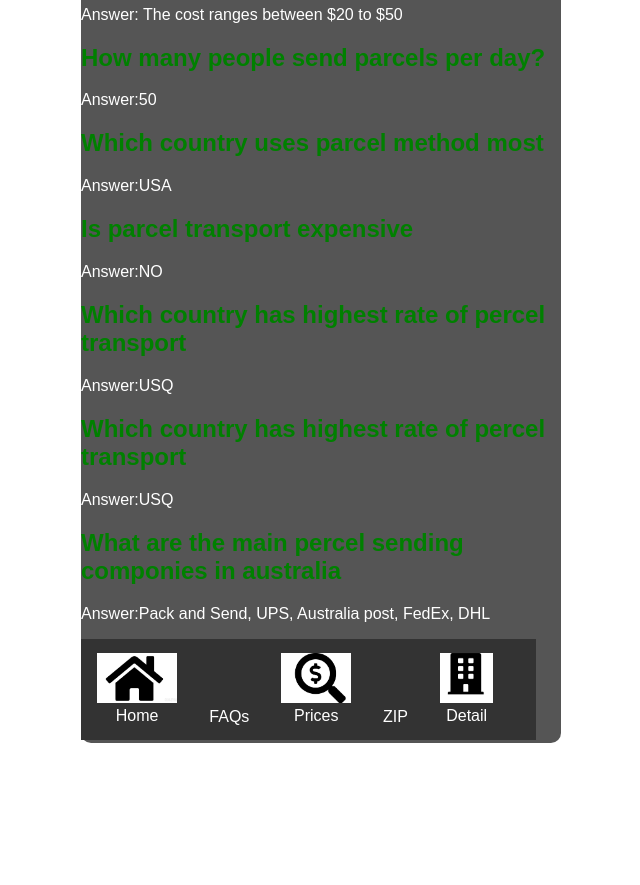
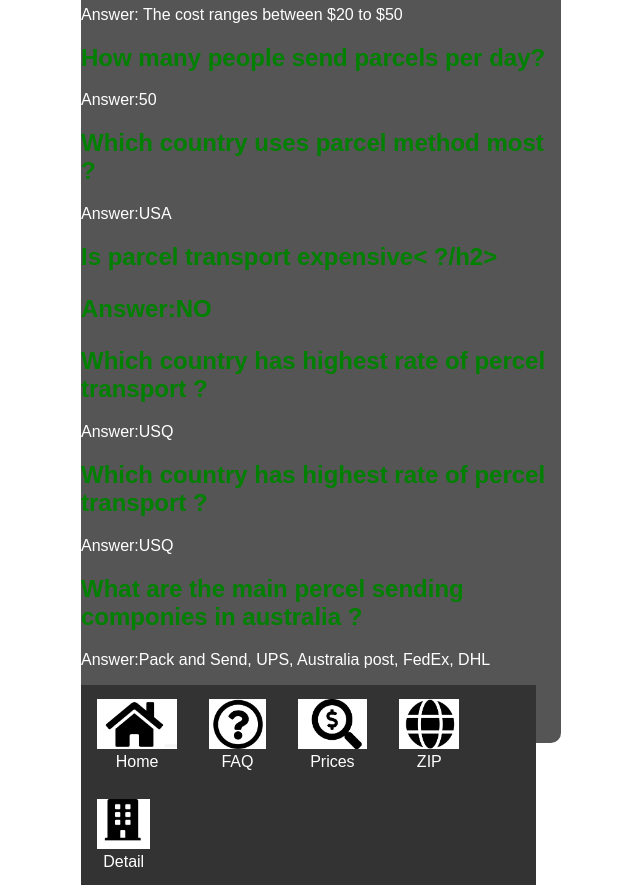
Before and after one commit to sakar31/sakar31.github.io, a plain HTML site: page faq.html in a window 1280 px wide. Shown: the part 260-1145 px from the top of the page, without its empty margins (319-959 px from the left). Before the commit the page ends 1011 px from the top, so only its background shows below. Drawn offline with Linux system fonts and the light colour scheme.

```diff
--- a/faq.html
+++ b/faq.html
@@ -52,21 +52,21 @@
 
       <p>Answer:50</p>
 
-      <h2 style="color: green">Which country uses parcel method most</h2>
+      <h2 style="color: green">Which country uses parcel method most ?</h2>
 
       <p>Answer:USA</p>
 
-      <h2 style="color: green">Is parcel transport expensive</h2>
+      <h2 style="color: green">Is parcel transport expensive< ?/h2>
 
       <p>Answer:NO</p>
-      <h2 style="color: green">Which country has highest rate of percel transport</h2>
+      <h2 style="color: green">Which country has highest rate of percel transport ?</h2>
 
       <p>Answer:USQ</p>
 
-      <h2 style="color: green">Which country has highest rate of percel transport</h2>
+      <h2 style="color: green">Which country has highest rate of percel transport ?</h2>
 
       <p>Answer:USQ</p>
-      <h2 style="color: green">What are the main percel sending componies in australia</h2>
+      <h2 style="color: green">What are the main percel sending componies in australia ?</h2>
 
       <p>Answer:Pack and Send, UPS, Australia post, FedEx, DHL</p>
 
@@ -75,10 +75,12 @@
     <li><a class="active" href="main.html"><img src="image/home.png " style="width: 50 px;height: 50px;" ><br>Home</a>
 
     </li>
-    <li><a href="faq.html" style="margin-top: 55px;">FAQs</a></li>
+
+    <li><a class="active" href="faq.html"><img src="image/QQ.png " style="width: 50 px;height: 50px;" ><br>FAQ</a>
     <li><a class="active" href="price.html"><img src="image/dollar.png " style="width: 50 px;height: 50px;" ><br>Prices</a>
     </li>
-    <li><a href="zip.html" style="margin-top: 55px;">ZIP </a></li>
+
+    <li><a class="active" href="detail.html"><img src="image/ZZ.png " style="width: 50 px;height: 50px;" ><br>ZIP</a>
     <li><a class="active" href="detail.html"><img src="image/build.png " style="width: 50 px;height: 50px;" ><br>Detail</a>
     </li>
 
```
